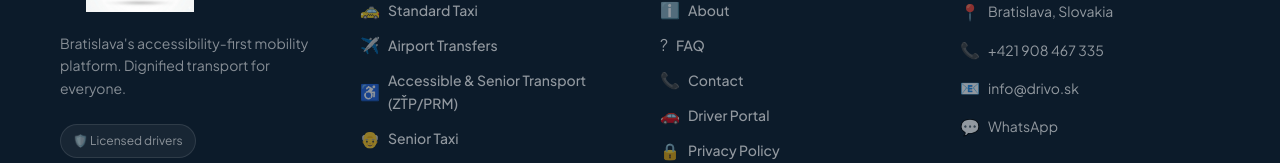
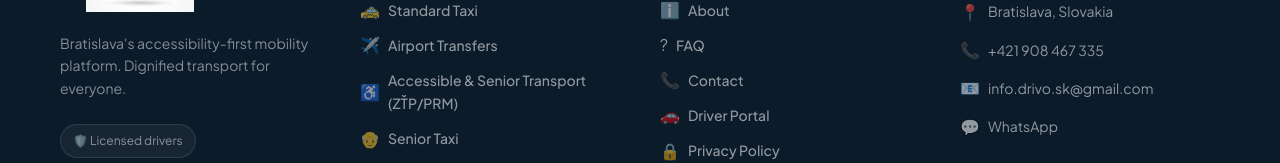
Before and after one commit to munawaryar786/project, a Next.js app: page /book in a window 1280 px wide. Shown: the part 3828-3991 px from the top of the page. Built offline with nearby package versions, Linux system fonts and the light colour scheme.

Commit message:
Update footer content

```diff
--- a/components/layout/Footer.tsx
+++ b/components/layout/Footer.tsx
@@ -114,11 +114,11 @@
               </a>
 
               <a
-                href="mailto:info@drivo.sk"
+                href="mailto:info.drivo.sk@gmail.com"
                 className="flex items-center gap-2 transition-colors hover:text-white"
               >
                 <span className="text-[16px]">📧</span>
-                info@drivo.sk
+                info.drivo.sk@gmail.com
               </a>
 
               <a
```
